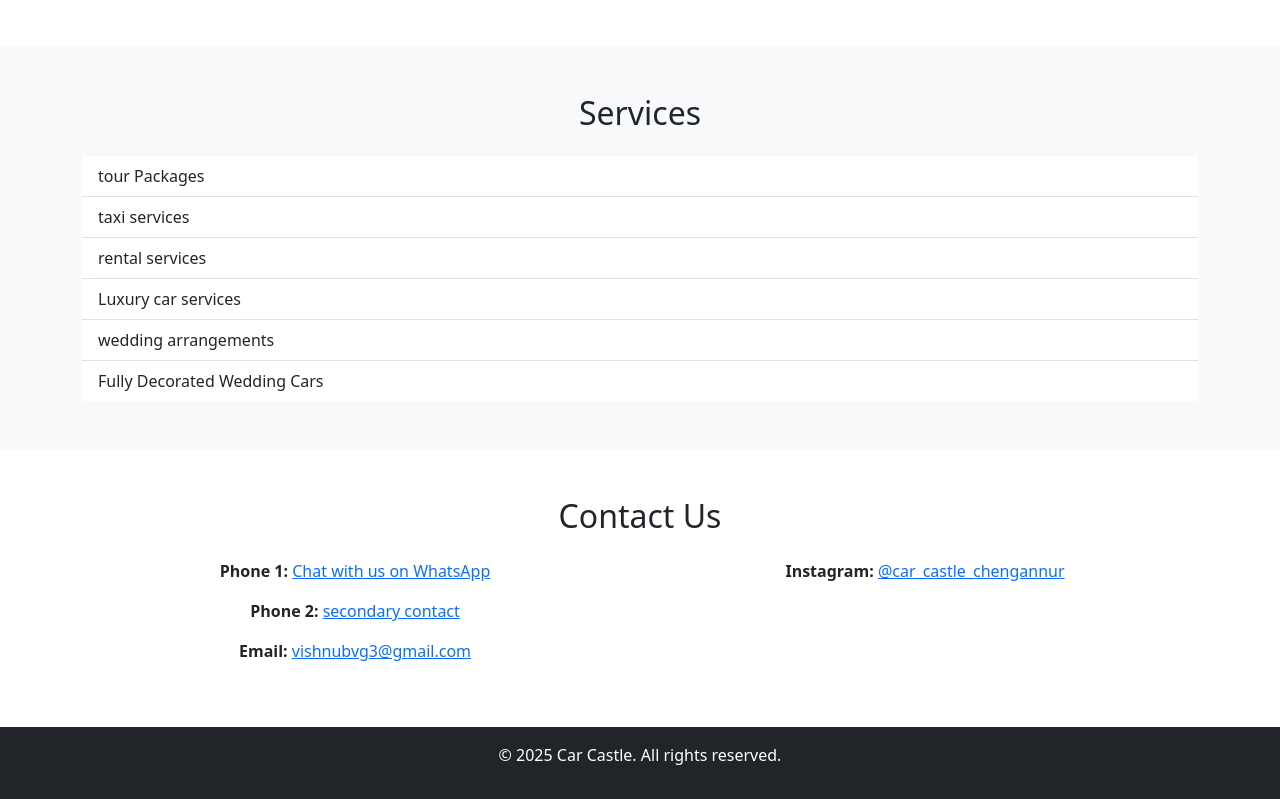
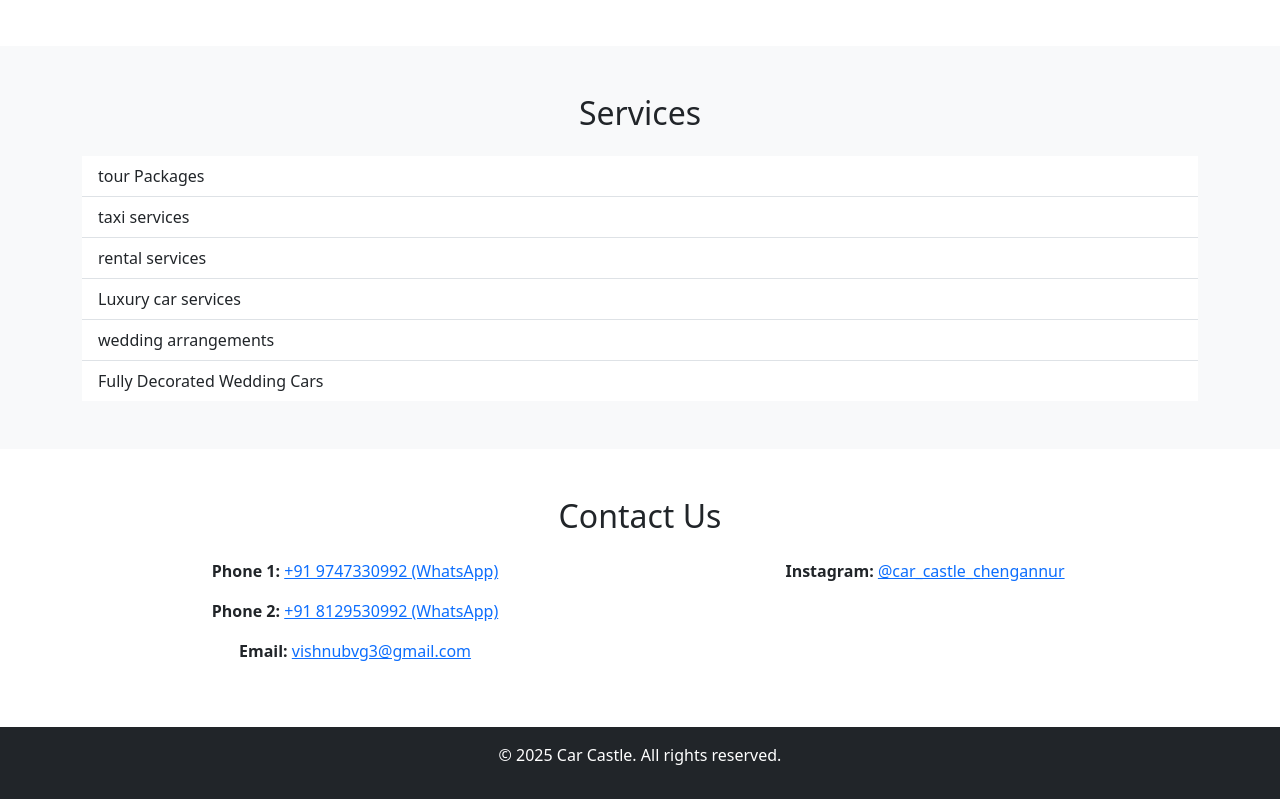
Before and after one commit to WROTZ/carcastlechengannur, a plain HTML site: page index.html in a window 1280 px wide. Shown: the part 6533-7332 px from the top of the page. Drawn offline with nearby package versions, Linux system fonts and the light colour scheme.

Commit message:
Update index.html

```diff
--- a/index.html
+++ b/index.html
@@ -111,8 +111,8 @@
     <h2 class="text-center mb-4">Contact Us</h2>
     <div class="row text-center">
       <div class="col-md-6">
-        <p><strong>Phone 1:</strong> <a href="https://wa.me/919747330992" target="_blank">Chat with us on WhatsApp</a></p>
-        <p><strong>Phone 2:</strong> <a href="https://wa.me/918129530992" target="_blank">secondary contact</a></p>
+        <p><strong>Phone 1:</strong> <a href="https://wa.me/919747330992" target="_blank">+91 9747330992 (WhatsApp)</a></p>
+        <p><strong>Phone 2:</strong> <a href="https://wa.me/918129530992" target="_blank">+91 8129530992 (WhatsApp)</a></p>
         <p><strong>Email:</strong> <a href="mailto:vishnubvg3@gmail.com">vishnubvg3@gmail.com</a></p>
       </div>
       <div class="col-md-6">
```
